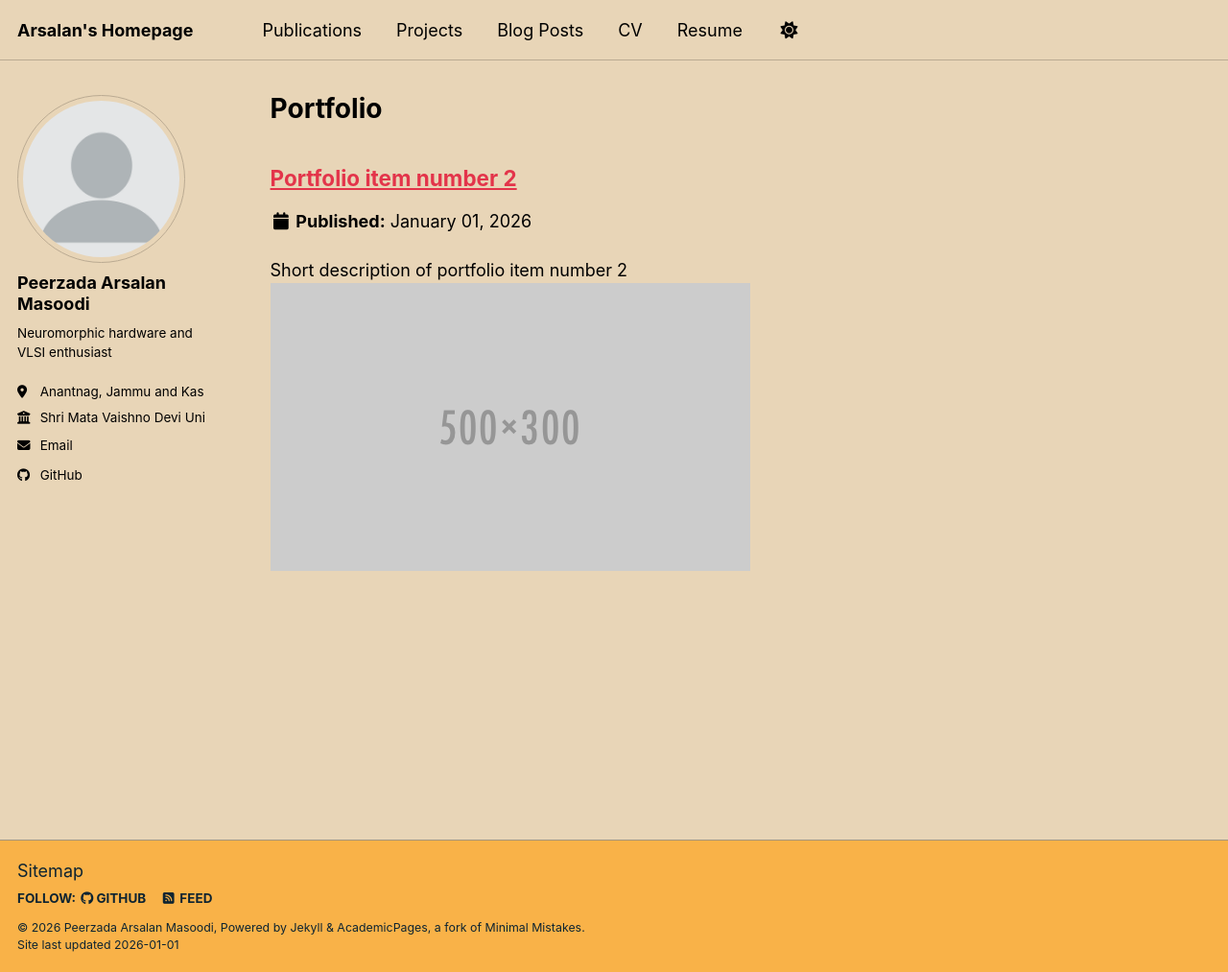
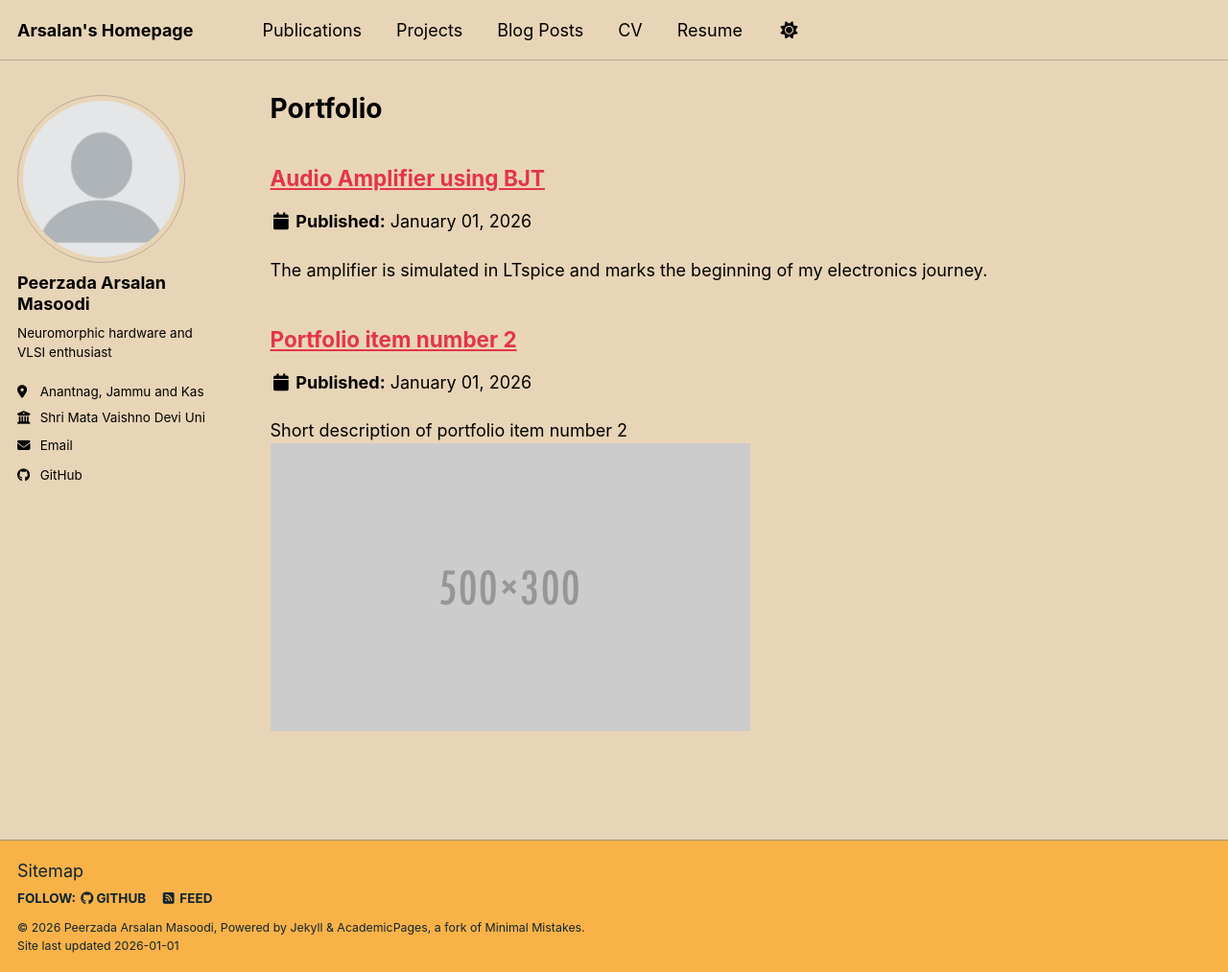
Before and after one commit to voidthecryptic/voidthecryptic.github.io, a Jekyll site: the page built from _pages/portfolio.html, in a window 1280 px wide and 1013 px high. Shown: the whole window at 96% size. Built offline with Jekyll 4.4.1, drawn with Linux system fonts in a browser that asks for light colours; a script bundle is joined from its source files by our own code; library files that are not in the unit come from our copies.

Commit message:
Rename done

```diff
--- a/_portfolio/portfolio-1.md
+++ b/_portfolio/portfolio-1.md
@@ -1,9 +1,10 @@
-___
-title: Audio Amplifier using BJT
-excerpt: The amplifier is simulated in LTspice and this projects marks the beginning of my electronics
+---
+title: "Audio Amplifier using BJT"
+excerpt: "The amplifier is simulated in LTspice and marks the beginning of my electronics journey."
 collection: portfolio
+category: academic
+tags: [electronics, amplifier, bjt]
 ---
-
 ## Introduction
 
 Amplifiers comprise the most basic piece in modern electronics and feature high application in almost any scheme requiring signal processing. This project explores the design of a two-stage common emitter amplifier with a push-pull configuration, realized using widely available NPN and PNP BJTs (BC547B, BC557B) [file:1].
```
